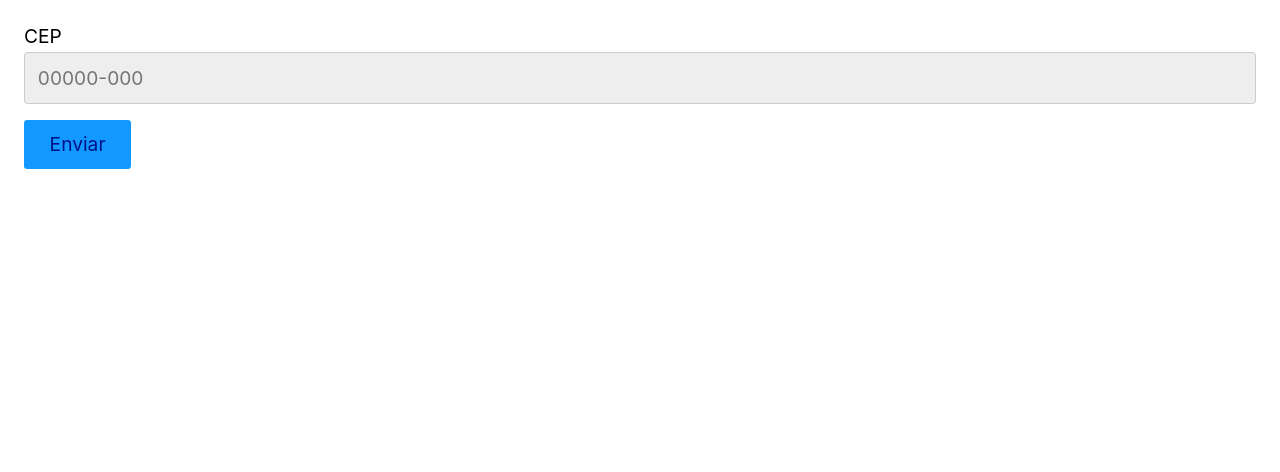
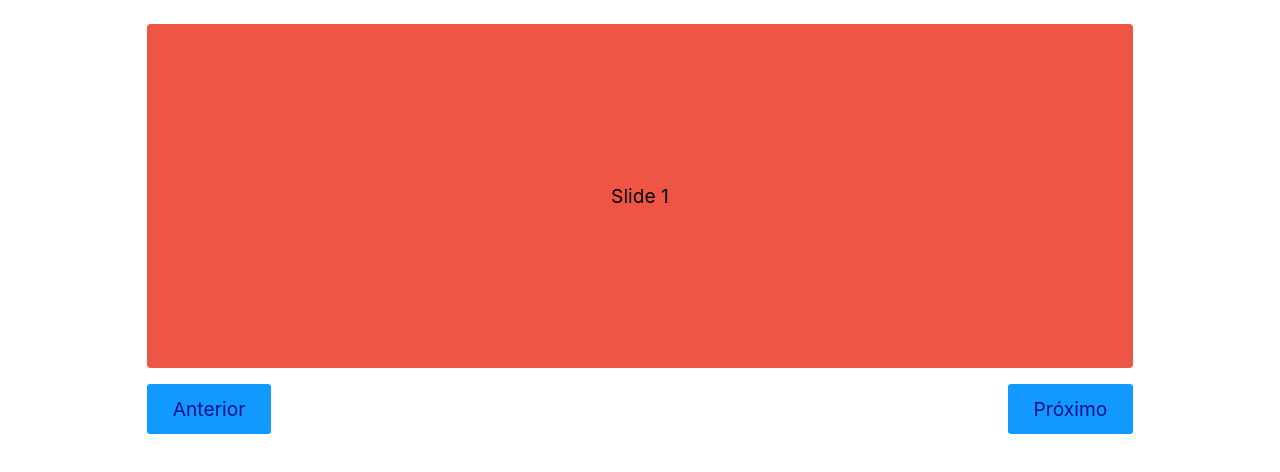
Before and after one commit to rovicz/reactLearning, a React (Create React App) app in the folder form-react/appreact/: page / in a window 1280 px wide. Shown: the top 472 px of the page. Built offline with nearby package versions, Linux system fonts and the light colour scheme.

Commit message:
slides with css and reac

```diff
--- a/form-react/appreact/src/App.js
+++ b/form-react/appreact/src/App.js
@@ -1,30 +1,26 @@
 import React from "react";
-import Input from "./Form/Input";
-import useForm from "./Hooks/useForm";
+import Slide from "./Slide";
 
 const App = () => {
-  const cep = useForm("cep");
-
-  function handleSubmit(event) {
-    event.preventDefault();
-    if (cep.validate()) {
-      console.log("Enviar");
-    } else {
-      console.log("Não enviar");
-    }
-  }
+  const slides = [
+    {
+      id: "slide1",
+      text: "Slide 1",
+    },
+    {
+      id: "slide2",
+      text: "Slide 2",
+    },
+    {
+      id: "slide3",
+      text: "Slide 3",
+    },
+  ];
 
   return (
-    <form onSubmit={handleSubmit}>
-      <Input
-        label="CEP"
-        id="cep"
-        type="text"
-        placeholder="00000-000"
-        {...cep}
-      />
-      <button>Enviar</button>
-    </form>
+    <div>
+      <Slide slides={slides} />
+    </div>
   );
 };
 
--- /dev/null
+++ b/form-react/appreact/src/Slide.js
@@ -0,0 +1,43 @@
+import React, { useRef } from "react";
+import styles from "./Slide.module.css";
+
+const Slide = ({ slides }) => {
+  const [active, setActive] = React.useState(0);
+  const [position, setPosition] = React.useState(0);
+  const contentRef = useRef();
+
+  React.useEffect(() => {
+    const { width } = contentRef.current.getBoundingClientRect();
+    setPosition(-(width * active));
+  }, [active]);
+
+  function slidePrev() {
+    if (active > 0) setActive(active - 1);
+  }
+
+  function slideNext() {
+    if (active < slides.length - 1) setActive(active + 1);
+  }
+
+  return (
+    <section className={styles.container}>
+      <div
+        ref={contentRef}
+        className={styles.content}
+        style={{ transform: `translateX(${position}px)` }}
+      >
+        {slides.map((slide) => (
+          <div key={slide.id} className={styles.item}>
+            {slide.text}
+          </div>
+        ))}
+      </div>
+      <nav className={styles.nav}>
+        <button onClick={slidePrev}>Anterior</button>
+        <button onClick={slideNext}>Próximo</button>
+      </nav>
+    </section>
+  );
+};
+
+export default Slide;
--- /dev/null
+++ b/form-react/appreact/src/Slide.module.css
@@ -0,0 +1,25 @@
+.container {
+    overflow: hidden;
+}
+
+.content {
+    display: flex;
+    transition: transform 0.3s ease;
+}
+
+.item {
+    flex-shrink: 0;
+    width: 80%;
+    margin: 0 10%;
+    padding: 10rem 0;
+    background: #e54;
+    border-radius: 4px;
+    text-align: center;
+}
+
+.nav {
+    display: flex;
+    justify-content: space-between;
+    margin: 1rem auto;
+    width: 80%;
+}
```
